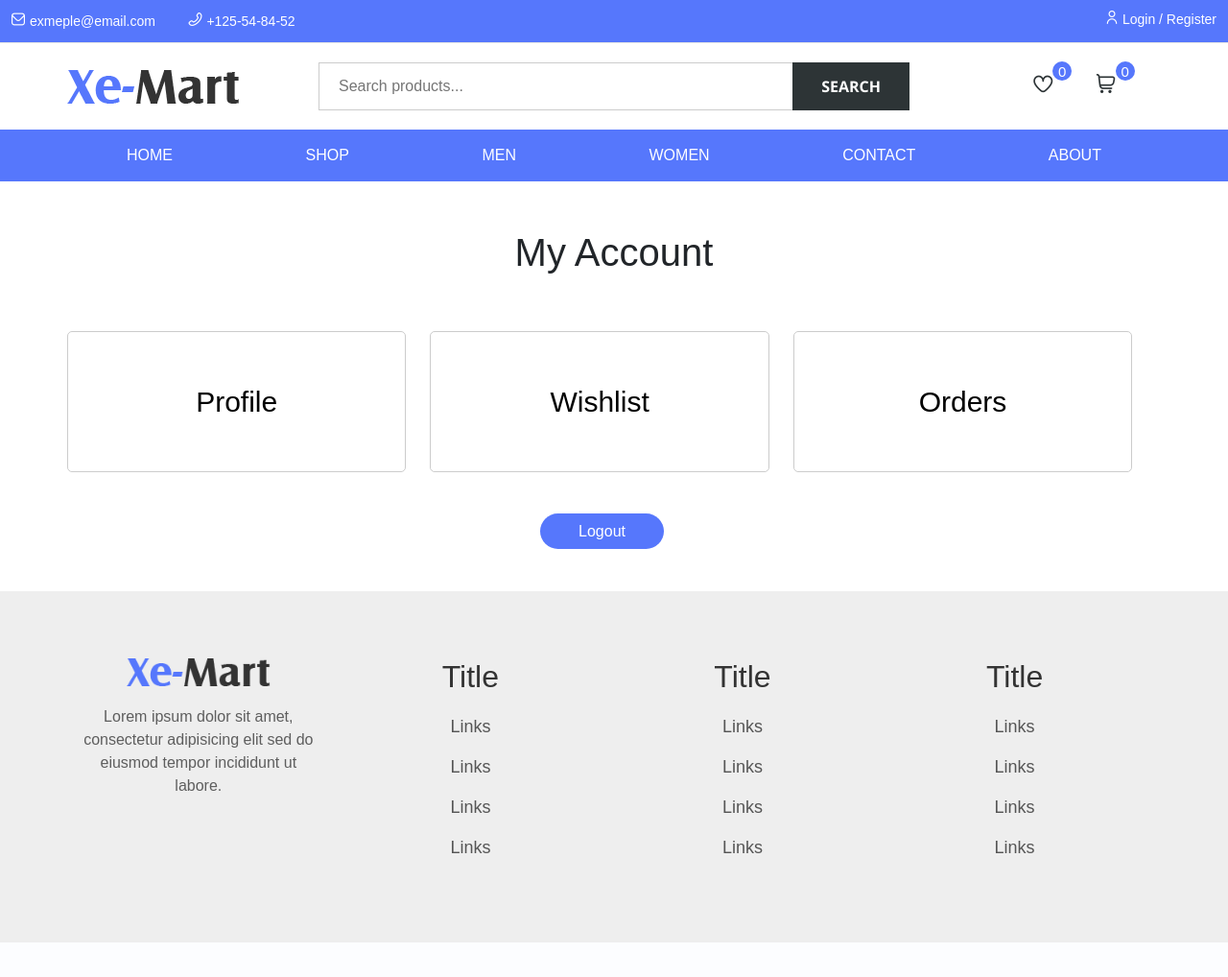
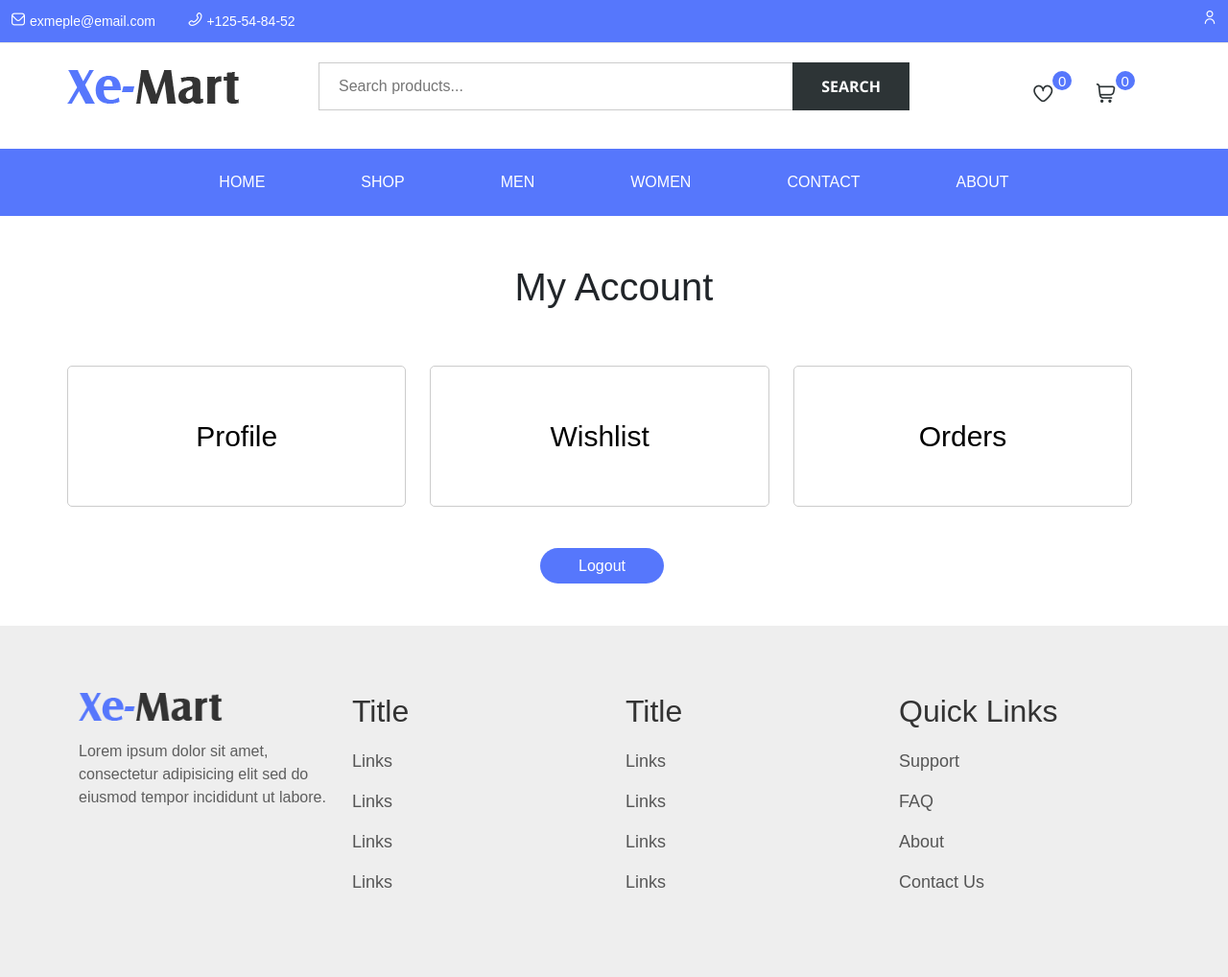
Before and after one commit to yahyaoui-mohamed/PHP-E-commerce, a PHP site: page /account in a window 1280 px wide. Shown: the whole page at 96% size. Before the commit the page ends 982 px from the top, so only its background shows below. Run offline with PHP 8.4, Linux system fonts and the light colour scheme; a user stored in the database is signed in; data comes from the database, SQL or seed files in the repository; data that the repository does not hold is empty; some libraries are stand-ins or nearby versions.

Commit message:
Add new features

```diff
--- a/backend/showcart.php
+++ b/backend/showcart.php
@@ -4,7 +4,7 @@ session_start();
 
 if(isset($_SESSION["user_id"]))
 {
-	$req = $connect->prepare("SELECT * FROM orders WHERE user_id = ?");
+	$req = $connect->prepare("SELECT * FROM cart WHERE user_id = ?");
 	$req->execute(array($_SESSION["user_id"]));
 	echo $req->rowCount();
 }
--- a/css/main.css
+++ b/css/main.css
@@ -237,17 +238,17 @@ nav {
   margin-bottom: 20px;
   background-color: #5677fc;
 }
-nav .navbar {
+nav .navbar-nav {
   list-style: none;
   margin: 0;
   padding: 0;
   text-align: center;
 }
-nav .navbar .nav-item {
+nav .navbar-nav .nav-item {
   display: inline-block;
   padding: 0 50px;
 }
-nav .navbar .nav-item .nav-link {
+nav .navbar-nav .nav-item .nav-link {
   text-decoration: none;
   color: #fff;
   font-weight: 600;
@@ -257,15 +258,15 @@ nav .navbar .nav-item .nav-link {
   display: block;
   text-transform: uppercase;
 }
-nav .navbar .nav-item.dropdown {
+nav .navbar-nav .nav-item.dropdown {
   position: relative;
 }
-nav .navbar .nav-item.dropdown:hover .drop-down {
+nav .navbar-nav .nav-item.dropdown:hover .drop-down {
   opacity: 1;
   visibility: visible;
   transition: 0.5s;
 }
-nav .navbar .nav-item.dropdown .drop-down {
+nav .navbar-nav .nav-item.dropdown .drop-down {
   z-index: 200;
   box-shadow: 0px 0 25px 0 rgba(0, 0, 0, 0.1);
   position: absolute;
@@ -546,10 +530,6 @@ nav .navbar .nav-item.dropdown .drop-down ul li a:hover {
   background-color: #eeeeee;
   padding: 70px 0;
   position: relative;
-}
-.footer .footer-items {
-  margin-right: 10px;
-  width: 24%;
 }
 .footer .footer-items ul {
   margin: 0;
--- a/includes/footer.php
+++ b/includes/footer.php
@@ -1,11 +1,11 @@
-	<div class="footer text-center">
+	<div class="footer">
 		<div class="container">
 			<div class="row">
-				<div class="footer-items">
+				<div class="footer-items col-lg-3 col-sm-12">
 					<img src="img/logo.png" alt="">
 					<p>Lorem ipsum dolor sit amet, consectetur adipisicing elit sed do eiusmod tempor incididunt ut labore.</p>
 				</div>
-				<div class="footer-items">
+				<div class="footer-items col-lg-3">
 					<h2>Title</h2>
 					<ul>
 						<li><a href="#">Links</a></li>
@@ -14,7 +14,7 @@
 						<li><a href="#">Links</a></li>
 					</ul>
 				</div>
-				<div class="footer-items">
+				<div class="footer-items col-lg-3">
 					<h2>Title</h2>
 					<ul>
 						<li><a href="#">Links</a></li>
@@ -23,20 +23,23 @@
 						<li><a href="#">Links</a></li>
 					</ul>
 				</div>
-				<div class="footer-items">
-					<h2>Title</h2>
+				<div class="footer-items col-lg-3">
+					<h2>Quick Links</h2>
 					<ul>
-						<li><a href="#">Links</a></li>
-						<li><a href="#">Links</a></li>
-						<li><a href="#">Links</a></li>
-						<li><a href="#">Links</a></li>
+						<li><a href="#">Support</a></li>
+						<li><a href="#">FAQ</a></li>
+						<li><a href="#">About</a></li>
+						<li><a href="#">Contact Us</a></li>
 					</ul>
 				</div>
 			</div>
 		</div>
 	</div>
+
+
 	<script src="js/jquery.js"></script>
 	<script src="js/main.js"></script>
 	<script src="ajax/main.js"></script>
+	<script src="./libs/bootstrap/bootstrap.min.js"></script>
 </body>
 </html>
--- a/includes/navbar.php
+++ b/includes/navbar.php
@@ -7,7 +7,7 @@ session_start();
 		$req = $connect->prepare("SELECT * FROM wishlist WHERE user_id = ?");
 		$req->execute(array($_SESSION["user_id"]));
 		$wishList = $req->rowCount();
-		$req1 = $connect->prepare("SELECT * FROM orders WHERE user_id = ?");
+		$req1 = $connect->prepare("SELECT * FROM cart WHERE user_id = ?");
 		$req1->execute(array($_SESSION["user_id"]));
 		$order = $req1->rowCount();
 	}
@@ -24,6 +24,7 @@ session_start();
 	<link rel="stylesheet" href="css/main.css">
 </head>
 <body>
+
 	<a href="#" class="scroll-top">
 		<i class="fi fi-rr-arrow-up"></i>
 	</a>
@@ -48,7 +49,13 @@ session_start();
 				</div>
 
 				<div class="account col-lg-6 col-md-12">
-					<a href="account"><i class="fi fi-rr-user"></i> Login / Register</a>
+					<a href="account"><i class="fi fi-rr-user"></i>
+					<?php
+					if(!isset($_SESSION["user_id"])){
+						echo "Login / Register";
+					}
+					?>
+				</a>
 				</div>
 
 			</div>
@@ -86,58 +93,34 @@ session_start();
 		</div>
 	</div>
 
-	<nav class="animate__animated">
-		<div class="container">
-			<ul class="navbar">
+
+<nav class="navbar navbar-expand-lg bg-body-tertiary animate__animated">
+	<div class="container-fluid">
+		<button class="navbar-toggler" type="button" data-bs-toggle="collapse" data-bs-target="#navbarSupportedContent" aria-controls="navbarSupportedContent" aria-expanded="false" aria-label="Toggle navigation">
+			<span class="navbar-toggler-icon"></span>
+		</button>
+
+		<div class="collapse navbar-collapse" id="navbarSupportedContent">
+			<ul class="navbar-nav m-auto mb-2 mb-lg-0">
 				<li class="nav-item">
-					<a href="./" class="nav-link">Home</a>
+					<a class="nav-link" href="./">Home</a>
 				</li>
-
-				<li class="nav-item dropdown">
-					<a href="shop" class="nav-link">Shop</a>
-					<div class="drop-down">
-						<ul>
-							<li><a href="#">Accessoires</a></li>
-							<li><a href="#">Casual</a></li>
-							<li><a href="#">Clothing</a></li>
-							<li><a href="#">Women</a></li>
-							<li><a href="#">Men</a></li>
-						</ul>
-					</div>
+				<li class="nav-item">
+					<a class="nav-link" href="shop">Shop</a>
 				</li>
-
-				<li class="nav-item dropdown">
-					<a href="#" class="nav-link">Men</a>
-					<div class="drop-down">
-						<ul>
-							<li><a href="#">Shop1</a></li>
-							<li><a href="#">Shop1</a></li>
-							<li><a href="#">Shop1</a></li>
-							<li><a href="#">Shop1</a></li>
-						</ul>
-					</div>
+				<li class="nav-item">
+					<a class="nav-link" href="#">Men</a>
 				</li>
-
-				<li class="nav-item dropdown">
-					<a href="#" class="nav-link">Women</a>
-					<div class="drop-down">
-						<ul>
-							<li><a href="#">Shop1</a></li>
-							<li><a href="#">Shop1</a></li>
-							<li><a href="#">Shop1</a></li>
-							<li><a href="#">Shop1</a></li>
-						</ul>
-					</div>
+				<li class="nav-item">
+					<a class="nav-link" href="#">Women</a>
 				</li>
-
 				<li class="nav-item">
-					<a href="contact" class="nav-link">Contact</a>
+					<a class="nav-link" href="#">Contact</a>
 				</li>
-
 				<li class="nav-item">
-					<a href="about" class="nav-link">About</a>
+					<a class="nav-link" href="#">About</a>
 				</li>
-
 			</ul>
 		</div>
-	</nav>
+	</div>
+</nav>
--- a/js/main.js
+++ b/js/main.js
@@ -205,3 +205,22 @@ $(function () {
 	// End
 });
 // End
+
+document.querySelectorAll("#add-to-cart").forEach(item => {
+	item.addEventListener("click",function(e){
+		e.preventDefault();
+		let id = $(this).parent().siblings("input").val();
+		console.log(id)
+		$.ajax(
+			{
+				method: "POST",
+				url: "backend/addtocart.php",
+				data:
+				{
+					id,
+				},
+			}
+		);
+		$(this).parent().parent().remove();
+	});
+})
--- a/scss/_global.scss
+++ b/scss/_global.scss
@@ -14,7 +14,6 @@
 
 .row {
 	display: flex;
-	flex-wrap: wrap;
 }
 
 h1 {
--- a/scss/_home.scss
+++ b/scss/_home.scss
@@ -116,6 +116,7 @@
 	}
 	.navbar-brand {
 		text-align: center;
+		margin-bottom:20px;
 		a {
 			text-decoration: none;
 			font-family: $secondFont;
@@ -129,6 +130,7 @@
 		text-align: center;
 
 		input[type="search"] {
+			margin-bottom:20px;
 			border: 1px solid #ccc;
 			background: none;
 			font-size: 16px;
@@ -166,7 +168,7 @@ nav {
 	margin-bottom: 20px;
 	background-color: $blueColor;
 
-	.navbar {
+	.navbar-nav {
 		list-style: none;
 		margin: 0;
 		padding: 0;
@@ -279,12 +281,8 @@ nav {
 }
 
 .landing-page {
-	height: 600px;
-
+	margin-bottom: 30px;
 	.item-primary {
-		width: 69%;
-		margin-right: 2%;
-
 		.img {
 			width: 100%;
 			position: relative;
@@ -302,7 +300,6 @@ nav {
 	}
 
 	.item-secondary {
-		width: 29%;
 		height: 270px;
 
 		.img {
@@ -326,13 +323,9 @@ nav {
 
 
 .cat {
-	margin-bottom: 80px;
 
 	.cat-img {
 		position: relative;
-		width: 32%;
-		margin-right: 1.333333333%;
-
 		img {
 			width: 100%;
 		}
@@ -380,8 +373,6 @@ nav {
 
 	.product-card {
 		position: relative;
-		width: 32%;
-		margin-right: 1.3333%;
 		margin-bottom: 50px;
 
 		img {
@@ -431,8 +422,7 @@ nav {
 	margin: 50px 0;
 
 	.gallery-item {
-		width: 20%;
-
+		width: calc(100% / 5);
 		img {
 			width: 100%;
 		}
@@ -445,7 +435,6 @@ nav {
 
 	.shop-item {
 		margin-right: 5px;
-		width: 30%;
 		margin: auto;
 		padding: 0 30px;
 		text-align: left;
@@ -479,7 +468,6 @@ nav {
 	padding: 80px 0;
 
 	.newsletter-description {
-		width: 50%;
 
 		p {
 			font-size: 30px;
@@ -492,14 +480,13 @@ nav {
 	}
 
 	form {
-		width: 50%;
 		display: flex;
 		align-items: center;
 		justify-content: center;
 
 		input[type="email"] {
 			height: 60px;
-			width: 340px;
+			width: 100%;
 			border: none;
 			outline: none;
 			color: #506172;
@@ -538,8 +525,6 @@ nav {
 	position: relative;
 
 	.footer-items {
-		margin-right: 10px;
-		width: 24%;
 
 		ul {
 			margin: 0;
--- a/scss/_shop.scss
+++ b/scss/_shop.scss
@@ -295,8 +295,6 @@
 						right: 10px;
 					}
 
-					width:32%;
-					margin-right:1.3333%;
 					margin-bottom:50px;
 
 					&:last-child {
```
Also changed, not shown: other parts of css/main.css (+9 -27 lines), account.php (+34 -6 lines), backend/addtocart.php (added, +12 -0 lines), checkout.php (added, +57 -0 lines), index.php (+21 -21 lines), shop.php (+5 -5 lines), 1 other file.
